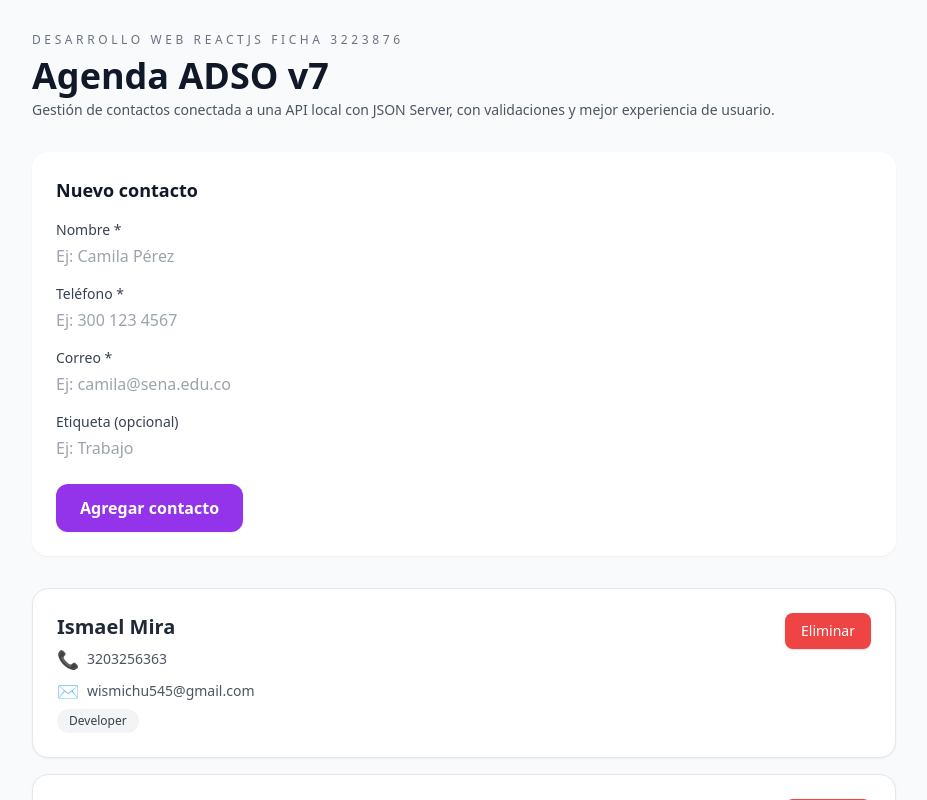
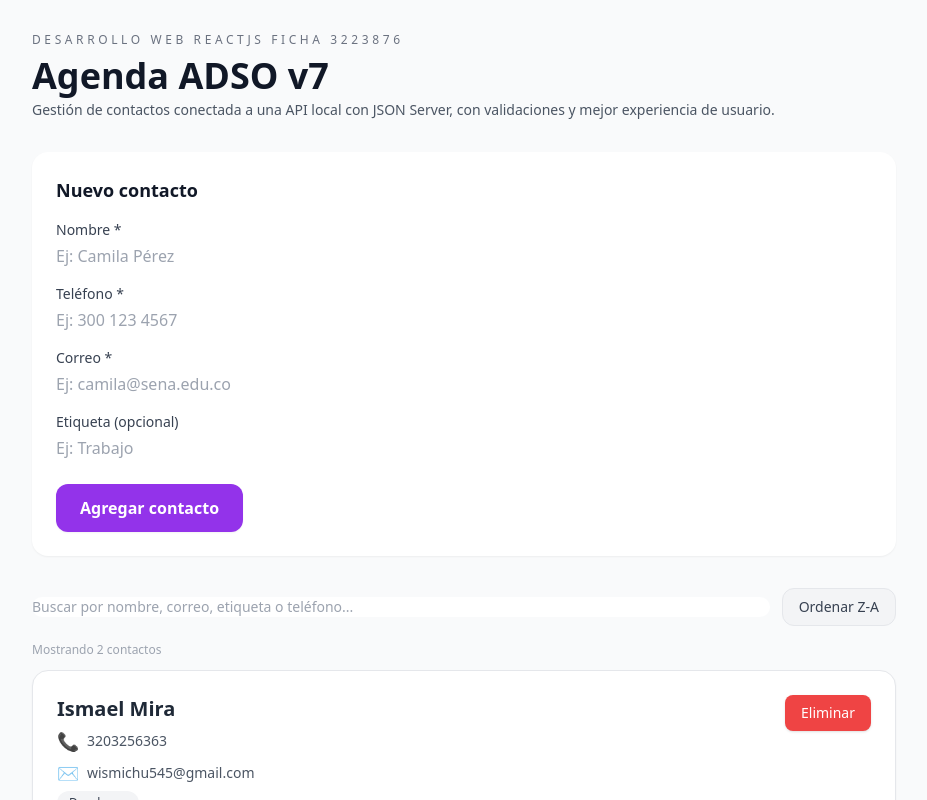
Before and after one commit to ismaelmira-dev/AgendaAdso, a React (Vite) app: page / in a window 1280 px wide. Shown: the top 800 px of the page, without its empty margins (176-1103 px from the left). Built offline with nearby package versions, Linux system fonts and the light colour scheme; data requests are answered from the project's data file.

Commit message:
feat: se creo un nuevo campo y los botones de organizar alfabeticamnete

```diff
--- a/src/App.jsx
+++ b/src/App.jsx
@@ -1,64 +1,65 @@
-// Archivo: src/App.jsx
-// Componente principal de la aplicación Agenda ADSO.
-
 import { useEffect, useState } from "react";
 
-// Importamos las funciones de la API
 import {
   listarContactos,
   crearContacto,
   eliminarContactoPorId,
 } from "./api";
 
-// Importamos la configuración global
 import { APP_INFO } from "./config";
 
-// Importamos componentes
 import FormularioContacto from "./components/FormularioContacto";
 import ContactoCard from "./components/ContactoCard";
 
 function App() {
-  // Estado de contactos
+
   const [contactos, setContactos] = useState([]);
-
-  // Estado de carga
   const [cargando, setCargando] = useState(true);
-
-  // Estado de error
   const [error, setError] = useState("");
 
-  // Cargar contactos al iniciar la app
+  // CLASE 10: Estados para búsqueda y ordenamiento
+  const [busqueda, setBusqueda] = useState("");
+  const [ordenAsc, setOrdenAsc] = useState(true);
+
   useEffect(() => {
+
     const cargarContactos = async () => {
       try {
+
         setCargando(true);
         setError("");
 
         const data = await listarContactos();
         setContactos(data);
+
       } catch (error) {
+
         console.error("Error al cargar contactos:", error);
 
         setError(
           "No se pudieron cargar los contactos. Verifica que el servidor esté encendido e intenta de nuevo."
         );
+
       } finally {
         setCargando(false);
       }
     };
 
     cargarContactos();
+
   }, []);
 
-  // Agregar contacto
   const onAgregarContacto = async (nuevoContacto) => {
     try {
+
       setError("");
 
       const creado = await crearContacto(nuevoContacto);
 
       setContactos((prev) => [...prev, creado]);
+
     } catch (error) {
+
       console.error("Error al crear contacto:", error);
 
       setError(
@@ -69,15 +70,16 @@
     }
   };
 
-  // Eliminar contacto
   const onEliminarContacto = async (id) => {
     try {
+
       setError("");
-
       await eliminarContactoPorId(id);
 
       setContactos((prev) => prev.filter((c) => c.id !== id));
+
     } catch (error) {
+
       console.error("Error al eliminar contacto:", error);
 
       setError(
@@ -86,11 +88,38 @@
     }
   };
 
+  // CLASE 10: Primera transformación — filtrar por término de búsqueda
+  const contactosFiltrados = contactos.filter((c) => {
+    const termino = busqueda.toLowerCase();
+
+    const nombre   = c.nombre.toLowerCase();
+    const correo   = c.correo.toLowerCase();
+    const etiqueta = (c.etiqueta || "").toLowerCase();
+    const telefono = (c.telefono || "").toLowerCase(); // Mini reto 1
+
+    return (
+      nombre.includes(termino) ||
+      correo.includes(termino) ||
+      etiqueta.includes(termino) ||
+      telefono.includes(termino) // Mini reto 1
+    );
+  });
+
+  // CLASE 10: Segunda transformación — ordenar alfabéticamente
+  const contactosOrdenados = [...contactosFiltrados].sort((a, b) => {
+    const nombreA = a.nombre.toLowerCase();
+    const nombreB = b.nombre.toLowerCase();
+
+    if (nombreA < nombreB) return ordenAsc ? -1 : 1;
+    if (nombreA > nombreB) return ordenAsc ? 1 : -1;
+    return 0;
+  });
+
   return (
     <div className="min-h-screen bg-gray-50">
+
       <div className="max-w-4xl mx-auto px-4 py-8">
 
-        {/* Header */}
         <header className="mb-8">
           <p className="text-xs tracking-[0.3em] text-gray-500 uppercase">
             Desarrollo Web ReactJS Ficha {APP_INFO.ficha}
@@ -105,29 +134,51 @@
           </p>
         </header>
 
-        {/* Error global */}
         {error && (
           <div className="mb-4 rounded-xl bg-red-50 border border-red-200 px-4 py-3">
             <p className="text-sm font-medium text-red-700">{error}</p>
           </div>
         )}
 
-        {/* Estado de carga */}
         {cargando ? (
           <p className="text-sm text-gray-500">Cargando contactos...</p>
         ) : (
           <>
-            {/* Formulario */}
             <FormularioContacto onAgregar={onAgregarContacto} />
 
-            {/* Lista de contactos */}
+            {/*  CLASE 10: Buscador y botón de ordenamiento */}
+            <div className="flex flex-col md:flex-row md:items-center md:justify-between gap-3 mb-4">
+              <input
+                type="text"
+                className="w-full md:flex-1 rounded-xl border-gray-300 focus:ring-purple-500 focus:border-purple-500 text-sm"
+                placeholder="Buscar por nombre, correo, etiqueta o teléfono..."
+                value={busqueda}
+                onChange={(e) => setBusqueda(e.target.value)}
+              />
+
+              <button
+                type="button"
+                onClick={() => setOrdenAsc((prev) => !prev)}
+                className="bg-gray-100 text-gray-700 text-sm px-4 py-2 rounded-xl border border-gray-200 hover:bg-gray-200"
+              >
+                {ordenAsc ? "Ordenar Z-A" : "Ordenar A-Z"}
+              </button>
+            </div>
+
+            {/*  CLASE 10: Mini reto 2 — contador de resultados */}
+            <p className="text-xs text-gray-400 mb-3">
+              Mostrando {contactosOrdenados.length}{" "}
+              {contactosOrdenados.length === 1 ? "contacto" : "contactos"}
+            </p>
+
+            {/*  CLASE 10: Renderizado con lista filtrada y ordenada */}
             <section className="space-y-4">
-              {contactos.length === 0 ? (
+              {contactosOrdenados.length === 0 ? (
                 <p className="text-sm text-gray-500">
-                  Aún no tienes contactos registrados. Agrega el primero usando el formulario superior.
+                  No se encontraron contactos que coincidan con la búsqueda.
                 </p>
               ) : (
-                contactos.map((c) => (
+                contactosOrdenados.map((c) => (
                   <ContactoCard
                     key={c.id}
                     nombre={c.nombre}
@@ -142,7 +193,6 @@
           </>
         )}
 
-        {/* Footer */}
         <footer className="mt-8 text-xs text-gray-400">
           <p>Desarrollo Web – ReactJS | Proyecto Agenda ADSO</p>
           <p>Instructor: Gustavo Adolfo Bolaños Dorado</p>
```
